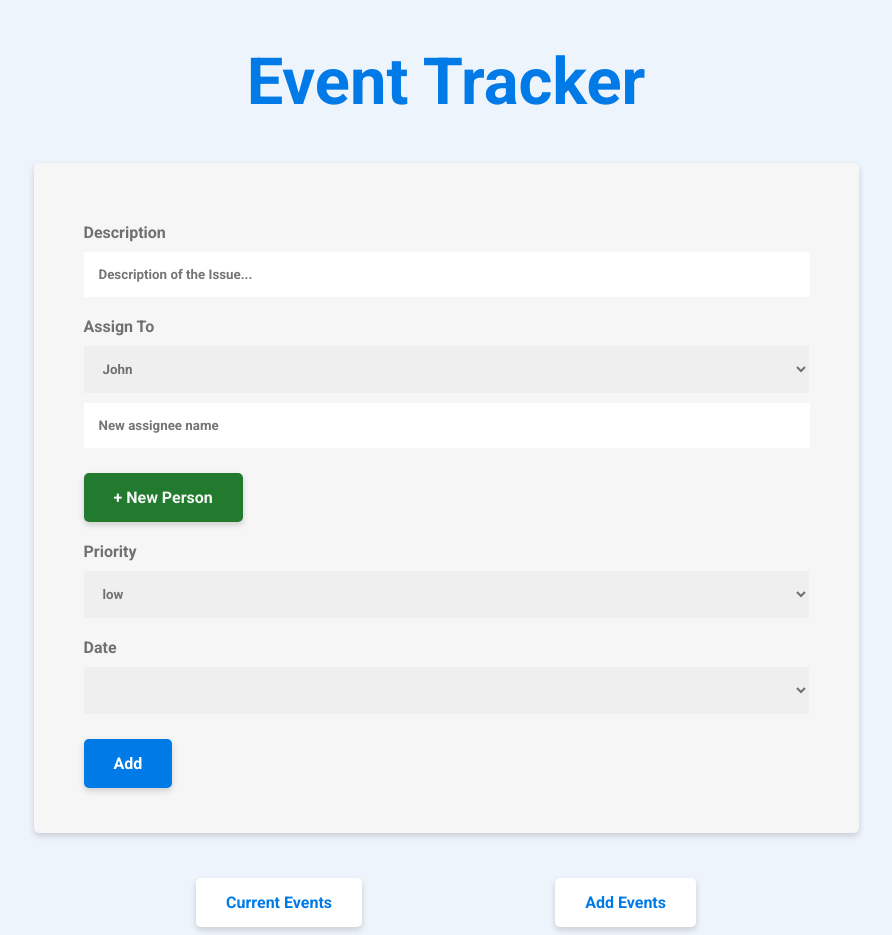
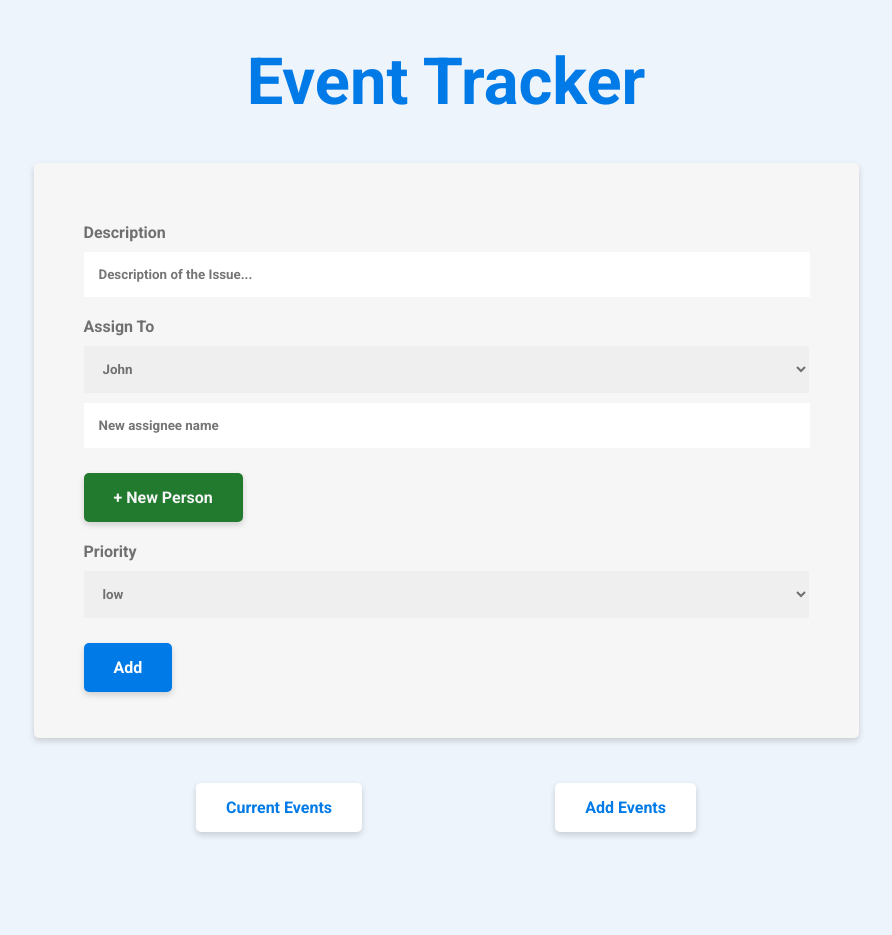
Before and after one commit to CSAllenISD/2023-ISP-Bug-Tracker, a React (Create React App) app: page / in a window 1280 px wide. Shown: the whole page, without its empty margins (194-1086 px from the left). After the commit the page ends 840 px from the top, so only its background shows below. Built offline with nearby package versions, Linux system fonts and the light colour scheme.

Commit message:
temp disabled date input

```diff
--- a/src/App.css
+++ b/src/App.css
@@ -17,7 +17,7 @@ h1 {
 
 .grey-card-container {
     max-width: 725px;
-    min-height: 600px;
+    min-height: 504.54px;
     margin: auto;
     background: #F6F6F6;
     -webkit-box-shadow: 0px 3px 6px 0px rgba(0, 0, 0, 0.16);
--- a/src/components/AddIssue/AddIssue.jsx
+++ b/src/components/AddIssue/AddIssue.jsx
@@ -11,9 +11,8 @@ function AddIssuePage({issues, setIssues}) {
 
     const [assignees, setAssign ] = useState([{name: "John", id: 1 }, {name: "Sara", id: 2}])
 
-    // change to arr[0]
     var priority = 'low';
-    var assign = 'John';
+    var assign = assignees[0].name;
 
     function updatePriority(e) {  priority = priorityRef.current.value }
 
@@ -72,10 +71,10 @@ function AddIssuePage({issues, setIssues}) {
                     <option value="Extra-High">Extra-High</option>
                 </select>
             </label>
-            <label>Date
+            {/* <label>Date
                 <select name="Date" id="Date">
                 </select>
-            </label>
+            </label> */}
               <button onClick={handleAddTodo} type="submit">Add</button>
         </form>
     </div>
```
